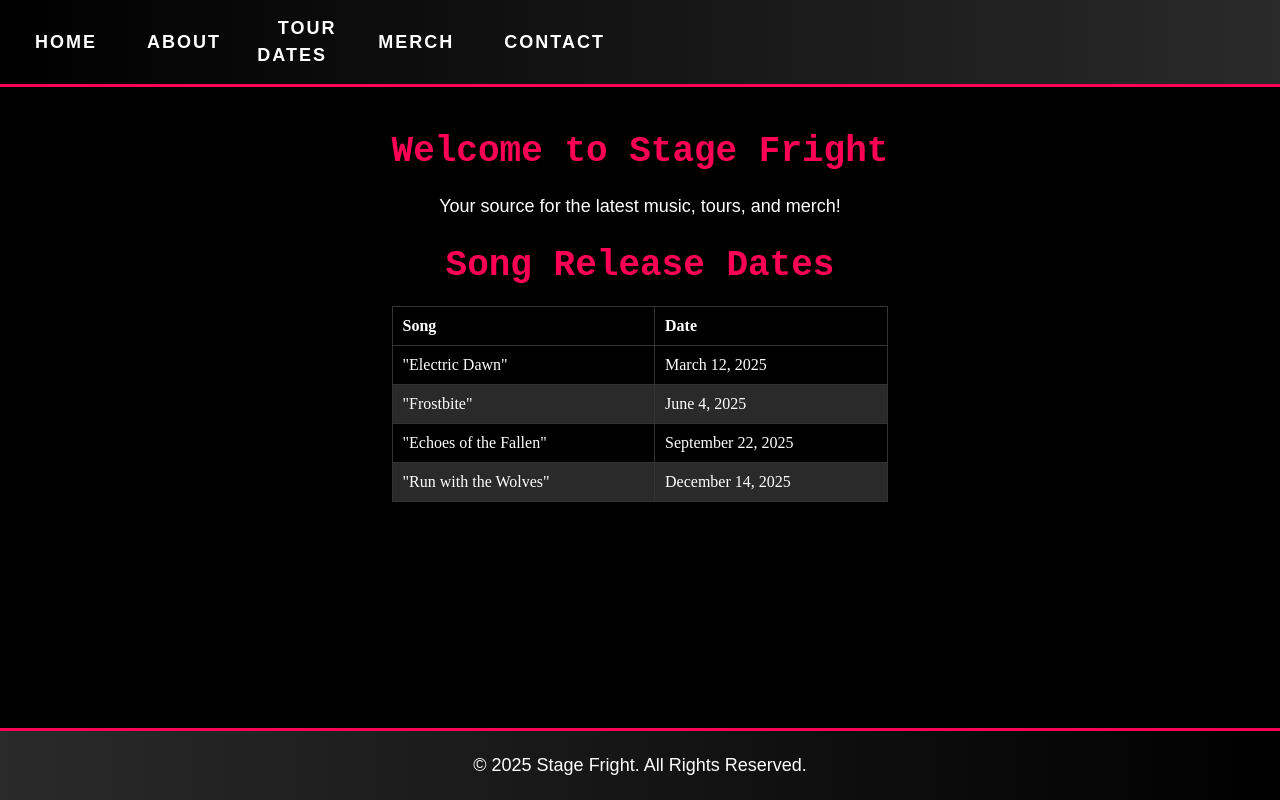
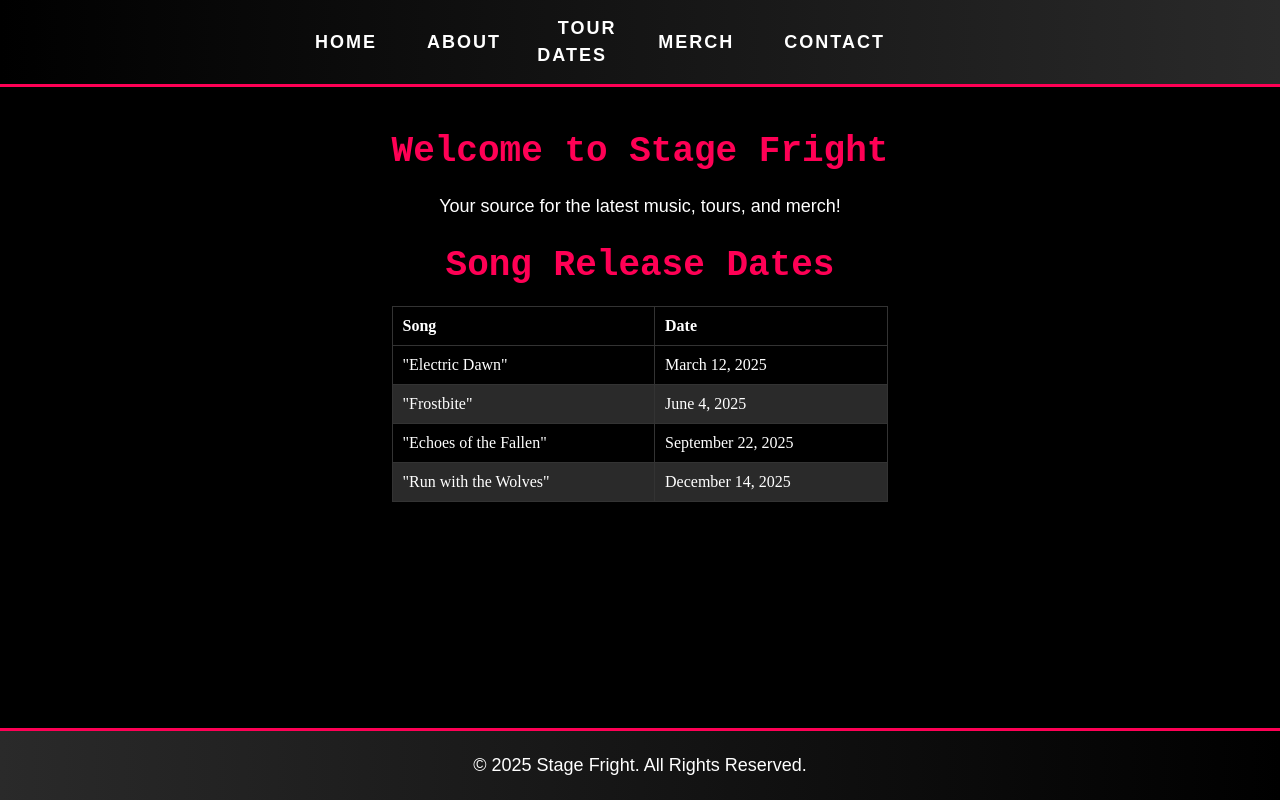
Before and after one commit to BriiMariee/StageFright, a React (Vite) app: page / in a window 1280 px wide. Built offline with nearby package versions, Linux system fonts and the light colour scheme.

Commit message:
Update index.css

```diff
--- a/src/index.css
+++ b/src/index.css
@@ -94,6 +94,7 @@ header {
   position: sticky; /* Keeps the header fixed at the top */
   top: 0;
   z-index: 1000;
+  padding-left: 300px;
 }
 
 header nav ul {
```
